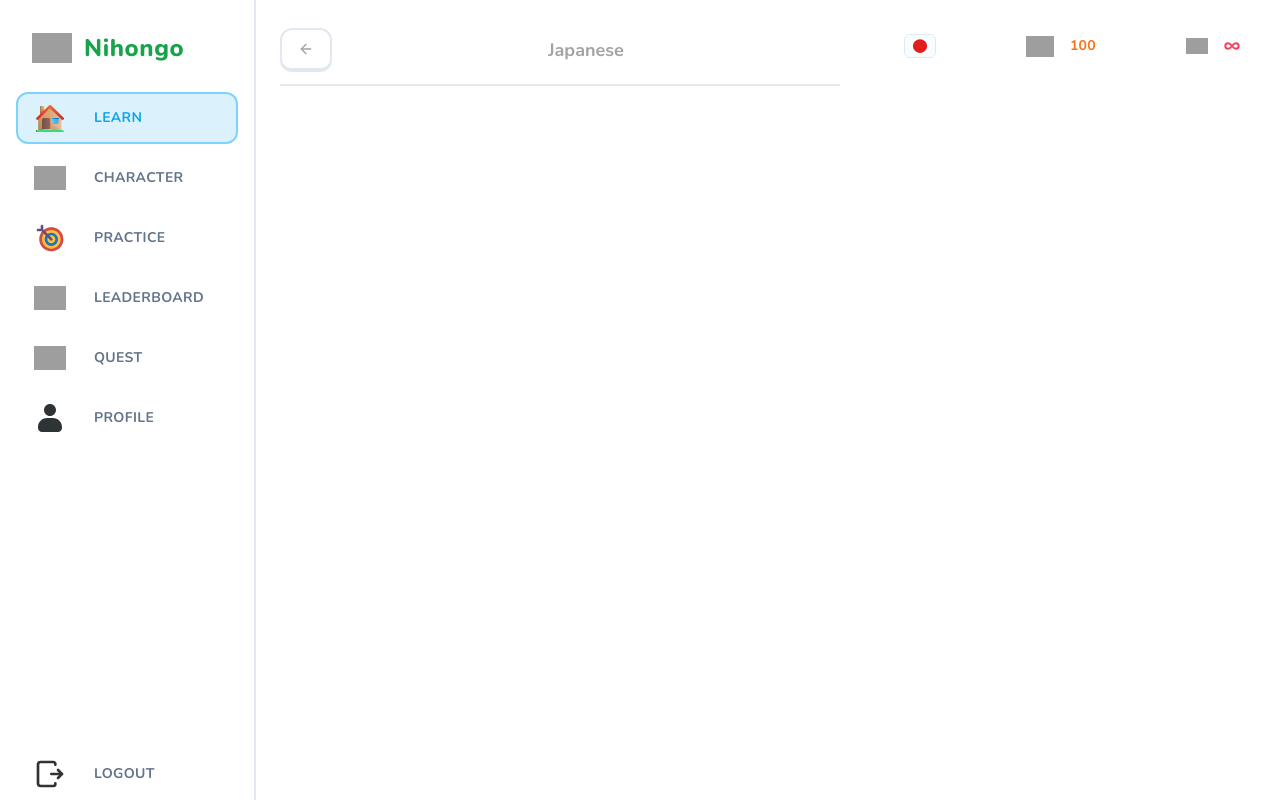
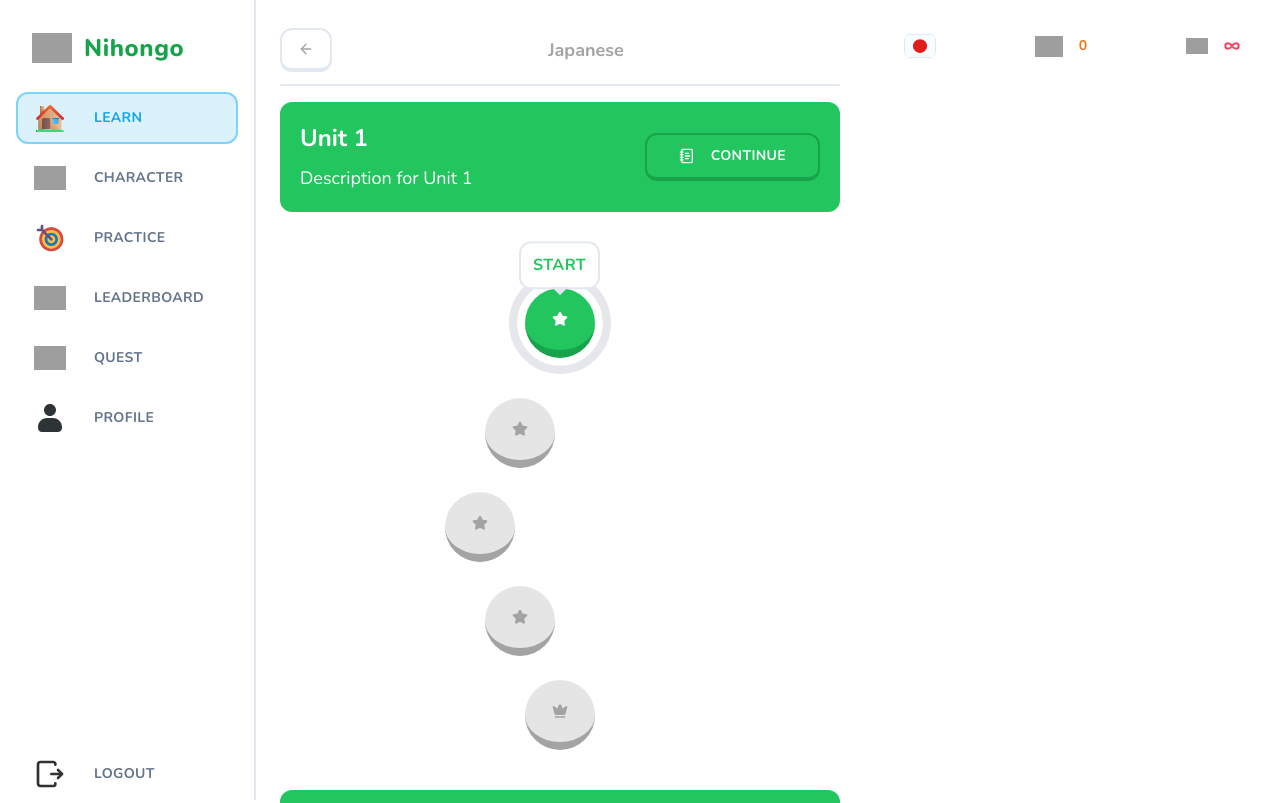
Before and after one commit to thuan2034/web20241, a Next.js app in the folder nihongofe/: page /learn in a window 1280 px wide. Shown: the top 803 px of the page. Built offline with nearby package versions, Linux system fonts and the light colour scheme; grey boxes are pictures that could not be loaded.

Commit message:
ui lesson

```diff
--- /dev/null
+++ b/nihongofe/app/(main)/learn/lesson-button.tsx
@@ -0,0 +1,119 @@
+"use client";
+
+import { Check, Crown, Star } from "lucide-react";
+import Link from "next/link";
+import { CircularProgressbarWithChildren } from "react-circular-progressbar";
+
+import { Button } from "@/components/ui/button";
+import { cn } from "@/lib/utils";
+
+import "react-circular-progressbar/dist/styles.css";
+
+type LessonButtonProps = {
+  id: number;
+  index: number;
+  totalCount: number;
+  locked?: boolean;
+  current?: boolean;
+  percentage: number;
+};
+
+export const LessonButton = ({
+  id,
+  index,
+  totalCount,
+  locked,
+  current,
+  percentage,
+}: LessonButtonProps) => {
+  const cycleLength = 8;
+  const cycleIndex = index % cycleLength;
+
+  let indentationLevel;
+
+  if (cycleIndex <= 2) indentationLevel = cycleIndex;
+  else if (cycleIndex <= 4) indentationLevel = 4 - cycleIndex;
+  else if (cycleIndex <= 6) indentationLevel = 4 - cycleIndex;
+  else indentationLevel = cycleIndex - 8;
+
+  const rightPosition = indentationLevel * 40;
+
+  const isFirst = index === 0;
+  const isLast = index === totalCount;
+  const isCompleted = !current && !locked;
+
+  const Icon = isCompleted ? Check : isLast ? Crown : Star;
+
+  const href = isCompleted ? `/lesson/${id}` : "/lesson";
+
+  return (
+    <Link
+      href={href}
+      aria-disabled={locked}
+      style={{ pointerEvents: locked ? "none" : "auto" }}
+    >
+      <div
+        className="relative"
+        style={{
+          right: `${rightPosition}px`,
+          marginTop: isFirst && !isCompleted ? 60 : 24,
+        }}
+      >
+        {current ? (
+          <div className="relative h-[102px] w-[102px]">
+            <div className="absolute -top-6 left-2.5 z-10 animate-bounce rounded-xl border-2 bg-white px-3 py-2.5 font-bold uppercase tracking-wide text-green-500">
+              Start
+              <div
+                className="absolute -bottom-2 left-1/2 h-0 w-0 -translate-x-1/2 transform border-x-8 border-t-8 border-x-transparent"
+                aria-hidden
+              />
+            </div>
+            <CircularProgressbarWithChildren
+              value={Number.isNaN(percentage) ? 0 : percentage}
+              styles={{
+                path: {
+                  stroke: "#4ade80",
+                },
+                trail: {
+                  stroke: "#e5e7eb",
+                },
+              }}
+            >
+              <Button
+                size="rounded"
+                variant={locked ? "locked" : "secondary"}
+                className="h-[70px] w-[70px] border-b-8"
+              >
+                <Icon
+                  className={cn(
+                    "h-10 w-10",
+                    locked
+                      ? "fill-neutral-400 stroke-neutral-400 text-neutral-400"
+                      : "fill-primary-foreground text-primary-foreground",
+                    isCompleted && "fill-none stroke-[4]"
+                  )}
+                />
+              </Button>
+            </CircularProgressbarWithChildren>
+          </div>
+        ) : (
+          <Button
+            size="rounded"
+            variant={locked ? "locked" : "secondary"}
+            className="h-[70px] w-[70px] border-b-8"
+          >
+            <Icon
+              className={cn(
+                "h-10 w-10",
+                locked
+                  ? "fill-neutral-400 stroke-neutral-400 text-neutral-400"
+                  : "fill-primary-foreground text-primary-foreground",
+                isCompleted && "fill-none stroke-[4]"
+              )}
+            />
+          </Button>
+        )}
+      </div>
+    </Link>
+  );
+};
--- a/nihongofe/app/(main)/learn/page.tsx
+++ b/nihongofe/app/(main)/learn/page.tsx
@@ -2,21 +2,195 @@ import { StickyWrapper } from "@/components/stickywrapper";
 import { FeedWrapper } from "@/components/feedwrapper";
 import { Header } from "./header";
 import { UserProgress } from "@/components/userprogress";
-const LearnPage = () => {
+import { Unit } from "./unit";
+
+// Mock function to return fake data
+const getUnits = async () => {
+  return [
+    {
+      id: 1,
+      order: 1,
+      title: "Unit 1",
+      description: "Description for Unit 1",
+      lessons: [
+        {
+          id: 1,
+          title: "Lesson 1",
+          order: 1,
+          questions: [
+            { id: 1, text: "Question 1" },
+            { id: 2, text: "Question 2" },
+          ],
+          completed: false,
+        },
+        {
+          id: 2,
+          title: "Lesson 2",
+          order: 2,
+          questions: [
+            { id: 3, text: "Question 3" },
+            { id: 4, text: "Question 4" },
+          ],
+          completed: false,
+        },
+        {
+          id: 3,
+          title: "Lesson 1",
+          order: 3,
+          questions: [
+            { id: 1, text: "Question 1" },
+            { id: 2, text: "Question 2" },
+          ],
+          completed: false,
+        },
+        {
+          id: 4,
+          title: "Lesson 1",
+          order: 4,
+          questions: [
+            { id: 1, text: "Question 1" },
+            { id: 2, text: "Question 2" },
+          ],
+          completed: false,
+        },
+        {
+          id: 4,
+          title: "Lesson 1",
+          order: 4,
+          questions: [
+            { id: 1, text: "Question 1" },
+            { id: 2, text: "Question 2" },
+          ],
+          completed: false,
+        },
+      ],
+      activeLesson: {
+        id: 1,
+        title: "Lesson 1",
+        order: 1,
+        questions: [
+          { id: 1, text: "Question 1" },
+          { id: 2, text: "Question 2" },
+        ],
+        completed: false,
+        unit: {
+          id: 1,
+          order: 1,
+          title: "Unit 1",
+          description: "Description for Unit 1",
+        },
+      },
+      activeLessonPercentage: 0,
+    },
+    {
+      id: 2,
+      order: 2,
+      title: "Unit 2",
+      description: "Description for Unit 2",
+      lessons: [
+        {
+          id: 3,
+          title: "Lesson 3",
+          order: 1,
+          questions: [
+            { id: 5, text: "Question 5" },
+            { id: 6, text: "Question 6" },
+          ],
+          completed: false,
+        },
+        {
+          id: 4,
+          title: "Lesson 4",
+          order: 2,
+          questions: [
+            { id: 7, text: "Question 7" },
+            { id: 8, text: "Question 8" },
+          ],
+          completed: false,
+        },
+      ],
+      activeLesson: {
+        id: 3,
+        title: "Lesson 3",
+        order: 1,
+        questions: [
+          { id: 5, text: "Question 5" },
+          { id: 6, text: "Question 6" },
+        ],
+        completed: false,
+        unit: {
+          id: 2,
+          order: 2,
+          title: "Unit 2",
+          description: "Description for Unit 2",
+        },
+      },
+      activeLessonPercentage: 0,
+    },
+  ];
+};
+
+export type Props = {
+  id: number;
+  order: number;
+  title: string;
+  description: string;
+  lessons: {
+    id: number;
+    title: string;
+    order: number;
+    questions: { id: number; text: string }[];
+    completed: boolean;
+  }[];
+  activeLesson:
+    | {
+        id: number;
+        title: string;
+        order: number;
+        questions: { id: number; text: string }[];
+        completed: boolean;
+        unit: {
+          id: number;
+          order: number;
+          title: string;
+          description: string;
+        };
+      }
+    | undefined;
+  activeLessonPercentage: number;
+};
+
+const LearnPage = async () => {
+  const units = await getUnits();
+
   return (
     <div className="flex flex-row-reverse gap-[48px] px-6">
       <StickyWrapper>
         <UserProgress
           activeCourse={{ title: "Japanese", imageSrc: "/jp.svg" }}
           hearts={5}
-          points={100}
+          points={0}
           testing={false}
-        ></UserProgress>
+        />
       </StickyWrapper>
       <FeedWrapper>
-        <Header title="Japanese"></Header>
+        <Header title="Japanese" />
+        {units.map((unit) => (
+          <div key={unit.id} className="mb-10">
+            <Unit
+              id={unit.id}
+              order={unit.order}
+              description={unit.description}
+              title={unit.title}
+              lessons={unit.lessons}
+              activeLesson={unit.activeLesson}
+              activeLessonPercentage={0}
+            />
+          </div>
+        ))}
       </FeedWrapper>
     </div>
   );
 };
+
 export default LearnPage;
--- /dev/null
+++ b/nihongofe/app/(main)/learn/unit-banner.tsx
@@ -0,0 +1,31 @@
+import { NotebookText } from "lucide-react";
+import Link from "next/link";
+
+import { Button } from "@/components/ui/button";
+
+type UnitBannerProps = {
+  title: string;
+  description: string;
+};
+
+export const UnitBanner = ({ title, description }: UnitBannerProps) => {
+  return (
+    <div className="flex w-full items-center justify-between rounded-xl bg-green-500 p-5 text-white">
+      <div className="space-y-2.5">
+        <h3 className="text-2xl font-bold">{title}</h3>
+        <p className="text-lg">{description}</p>
+      </div>
+
+      <Link href="/lesson">
+        <Button
+          size="lg"
+          variant="secondary"
+          className="hidden border-2 border-b-4 active:border-b-2 xl:flex"
+        >
+          <NotebookText className="mr-2" />
+          Continue
+        </Button>
+      </Link>
+    </div>
+  );
+};
--- /dev/null
+++ b/nihongofe/app/(main)/learn/unit.tsx
@@ -0,0 +1,36 @@
+import { UnitBanner } from "./unit-banner";
+import { Props } from "./page"; // Import Props type from page.tsx
+import { LessonButton } from "./lesson-button"; // Import LessonButton component from lesson-button.tsx
+export const Unit = ({
+  id,
+  order,
+  title,
+  description,
+  lessons,
+  activeLesson,
+  activeLessonPercentage,
+}: Props) => {
+  return (
+    <>
+      <UnitBanner title={title} description={description} />
+      <div className="flex items-center flex-col relative">
+        {lessons.map((lesson, index) => {
+          const isCurrent = lesson.id === activeLesson?.id;
+          const isLocked = !lesson.completed && !isCurrent;
+
+          return (
+            <LessonButton
+              key={lesson.id}
+              id={lesson.id}
+              index={index}
+              totalCount={lessons.length - 1}
+              current={isCurrent}
+              locked={isLocked}
+              percentage={activeLessonPercentage}
+            />
+          );
+        })}
+      </div>
+    </>
+  );
+};
--- /dev/null
+++ b/nihongofe/app/utils/postgres.ts
@@ -0,0 +1,9 @@
+import {Pool} from 'pg';
+const pool = new Pool({
+    user: 'postgres',
+    host: 'localhost',
+    port: 5432,
+    database: 'nihongofe',
+    password: '123456',
+});
+export default pool;
--- a/nihongofe/components/ui/button.tsx
+++ b/nihongofe/components/ui/button.tsx
@@ -9,6 +9,8 @@ const buttonVariants = cva(
   {
     variants: {
       variant: {
+        locked:
+          "bg-neutral-200 text-primary-foreground hover:bg-neutral-200/90 border-neutral-400 border-b-4 active:border-b-0",
         default:
           "bg-white text-black border-slate-200 border-2 border-b-4 active:border-b-2 hover:bg-slate-100 text-slate-500",
         primary:
--- a/nihongofe/package.json
+++ b/nihongofe/package.json
@@ -15,13 +15,17 @@
     "clsx": "^2.1.1",
     "lucide-react": "^0.453.0",
     "next": "15.0.1",
+    "pg": "^8.13.1",
     "react": "19.0.0-rc-69d4b800-20241021",
+    "react-circular-progressbar": "^2.1.0",
     "react-dom": "19.0.0-rc-69d4b800-20241021",
+    "react-progressbar.js": "^0.2.0",
     "tailwind-merge": "^2.5.4",
     "tailwindcss-animate": "^1.0.7"
   },
   "devDependencies": {
     "@types/node": "^20",
+    "@types/pg": "^8.11.10",
     "@types/react": "^18",
     "@types/react-dom": "^18",
     "eslint": "^8",
```
Also changed, not shown: nihongofe/scripts/seed.ts (added), 1 other file (tests, documents, lock files or other folders).
